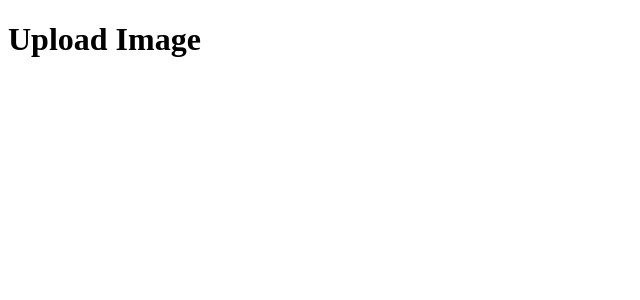
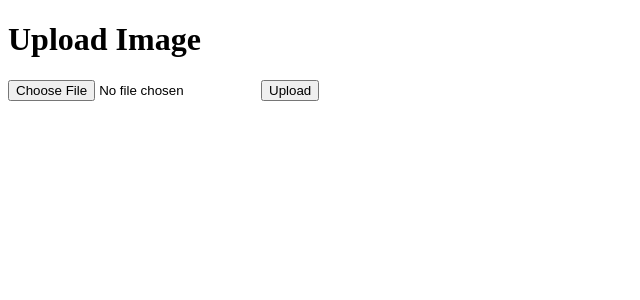
Before and after one commit to binhnguyen00/mars, a React (Vite) app in the folder src/ui/: page / in a window 1280 px wide. Shown: the top 300 px of the page, without its empty margins (0-640 px from the left). Built offline with nearby package versions, Linux system fonts and the light colour scheme.

Commit message:
implement React UIHome

```diff
--- a/src/ui/src/home/UIHome.tsx
+++ b/src/ui/src/home/UIHome.tsx
@@ -1,7 +1,59 @@
 import React from "react";
 
 export function UIHome() {
+
+  const getFileExtension = (fileName: string) => {
+    const extension = fileName.split('.').pop();
+    return extension ? `.${extension}` : '';
+  }
+
+  const upload = async (event: React.MouseEvent) => {
+    event.preventDefault();
+    const formData = new FormData();
+    const imageFile = (document.getElementById('image') as HTMLInputElement).files[0];
+    formData.append('image', imageFile);
+
+    try {
+      const response = await fetch('/upload-image', {
+        method: 'POST',
+        body: formData
+      });
+      if (response.ok) {
+        const blob = await response.blob();
+        const url = URL.createObjectURL(blob);
+
+        const resultImage = document.getElementById('resultImage') as HTMLImageElement;
+        resultImage.src = url;
+        resultImage.style.display = 'block';
+
+        const downloadLink = document.getElementById('downloadLink') as HTMLAnchorElement;
+        downloadLink.style.display = 'block';
+        downloadLink.href = url;
+        downloadLink.download = imageFile.name.replace(/\.[^/.]+$/, "") + "_processed" + getFileExtension(imageFile.name);
+      } else {
+        const error = await response.json();
+        alert('Error: ' + error.error);
+      }
+    } catch (err) {
+      console.error('Error:', err);
+    }
+  }
+
   return (
-    <h1> Upload Image </h1>
+    <div>
+      <h1> Upload Image </h1>
+
+      <div>
+        <input type="file" id="image" name="image" accept="image/*" required></input>
+        <button onClick={upload}> Upload </button>
+      </div>
+
+      <br/>
+
+      <div style={{ width: "300px", height: "300px" }}>
+        <img id="resultImage" src="" style={{ display: "none" }}/>
+        <a id="downloadLink" href="#" download style={{ display: "none" }}>Download</a>
+      </div>
+    </div>
   )
 }
--- a/src/ui/src/main.tsx
+++ b/src/ui/src/main.tsx
@@ -1,6 +1,6 @@
 import React from "react";
 import ReactDOM from "react-dom/client";
-import { UIHome } from "home/UIHome";
+import { UIHome } from "@/home/UIHome";
 
 function ensureRoot(): HTMLElement {
   let root = document.getElementById("root") as any;
```
Also changed, not shown: src/ui/public/index.html (deleted, +0 -14 lines).
